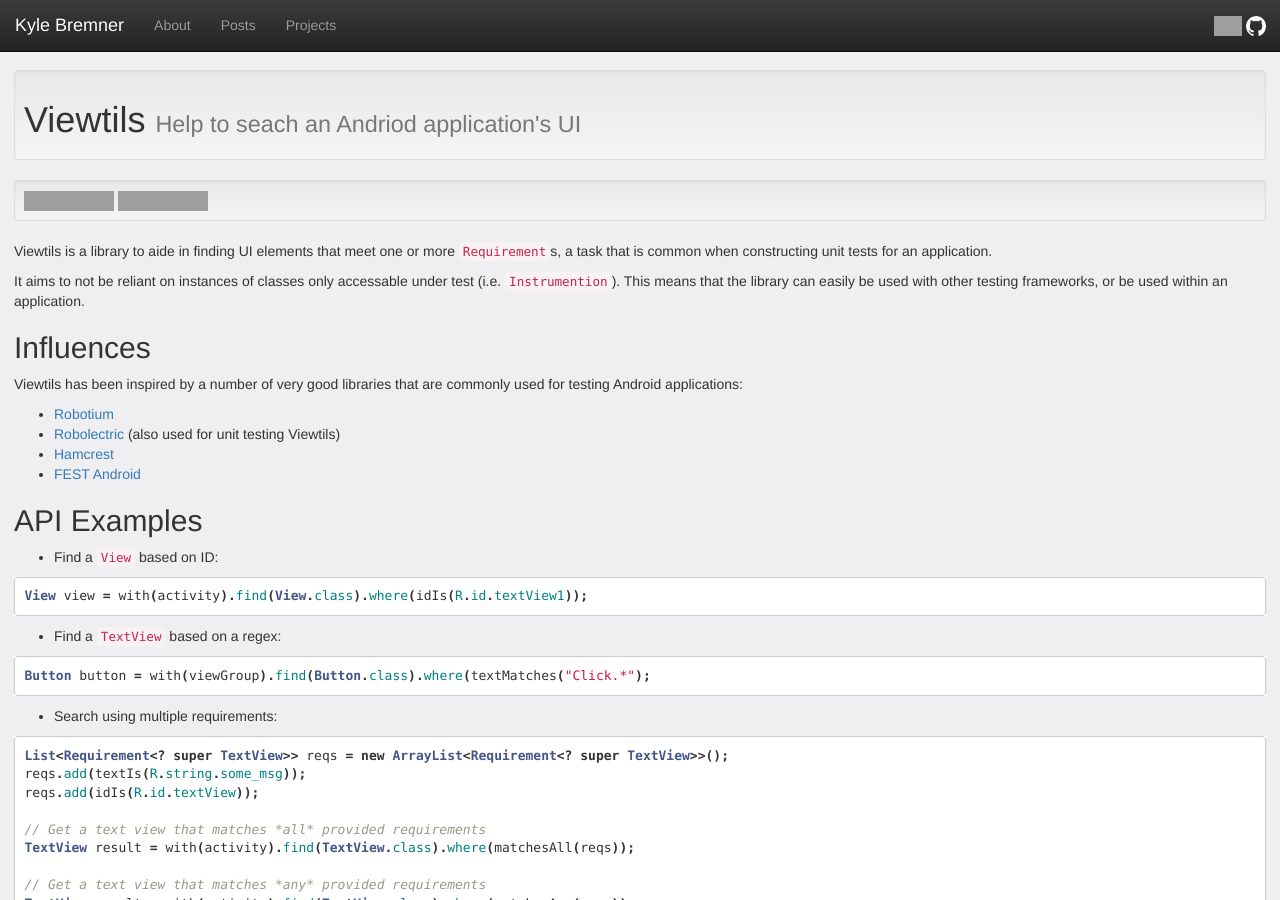
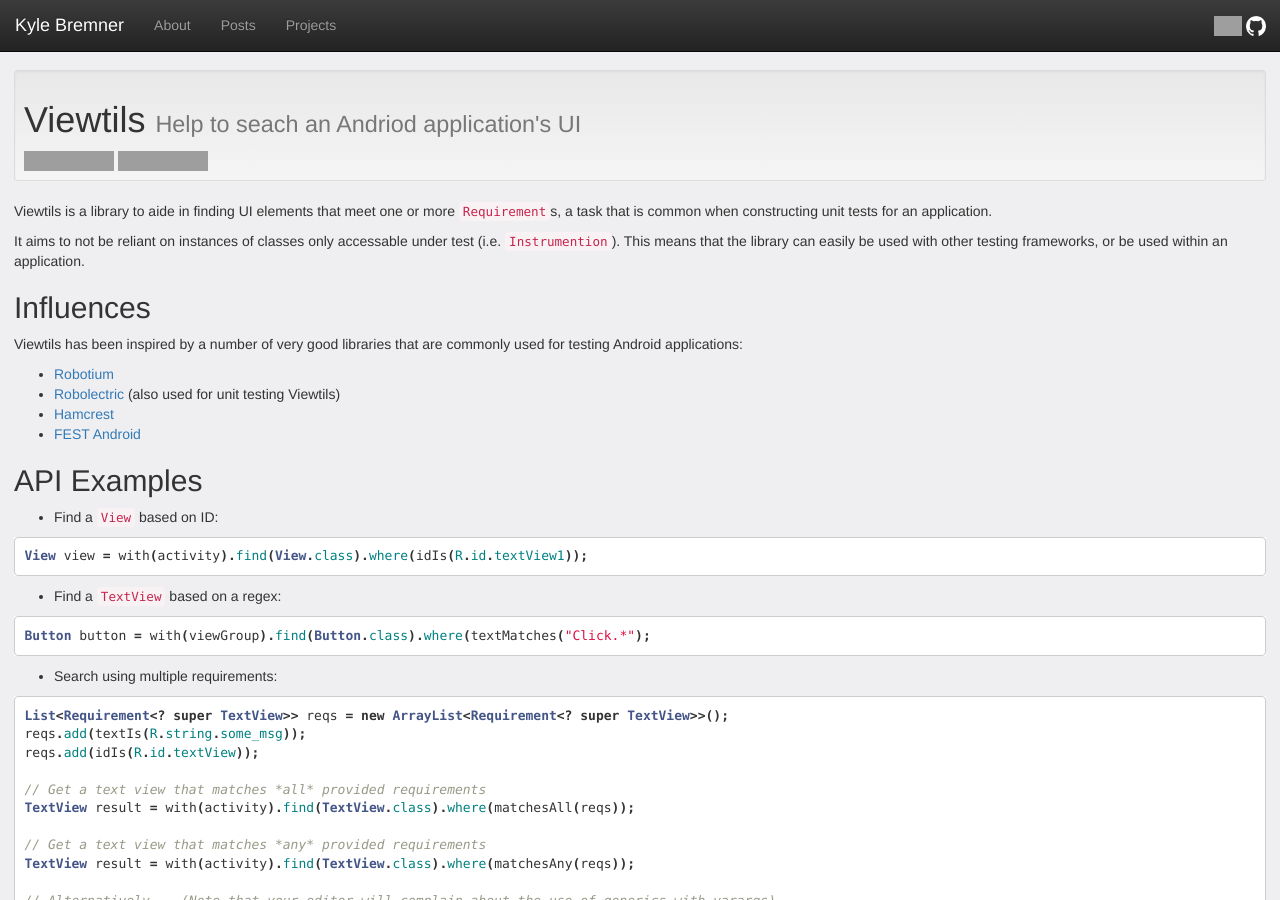
Before and after one commit to kbremner/kbremner.github.io, a Jekyll site: the page built from projects/Viewtils.md, in a window 1280 px wide and 900 px high. Built offline with Jekyll 4.4.1, drawn with Linux system fonts in a browser that asks for light colours; nearby versions of some CDN libraries; Markdown is read by kramdown in place of the engine named in the settings; grey boxes are pictures that could not be loaded.

Commit message:
Updated Viewtils.md

```diff
--- a/projects/Viewtils.md
+++ b/projects/Viewtils.md
@@ -6,8 +6,6 @@
 
 <div class="well well-sm">
 <h1>Viewtils <br class="visible-xs"><small>Help to seach an Andriod application's UI</small></h1>
-</div>
-<div class="well well-sm">
 <a href="https://coveralls.io/r/kbremner/Viewtils?branch=master"><img src="https://coveralls.io/repos/kbremner/Viewtils/badge.png?branch=master"></a> <a href="https://travis-ci.org/kbremner/Viewtils"><img src="https://travis-ci.org/kbremner/Viewtils.png"></a>
 </div>
 Viewtils is a library to aide in finding UI elements that meet one or more `Requirement`s, a task that is common when constructing unit tests for an application.
```
